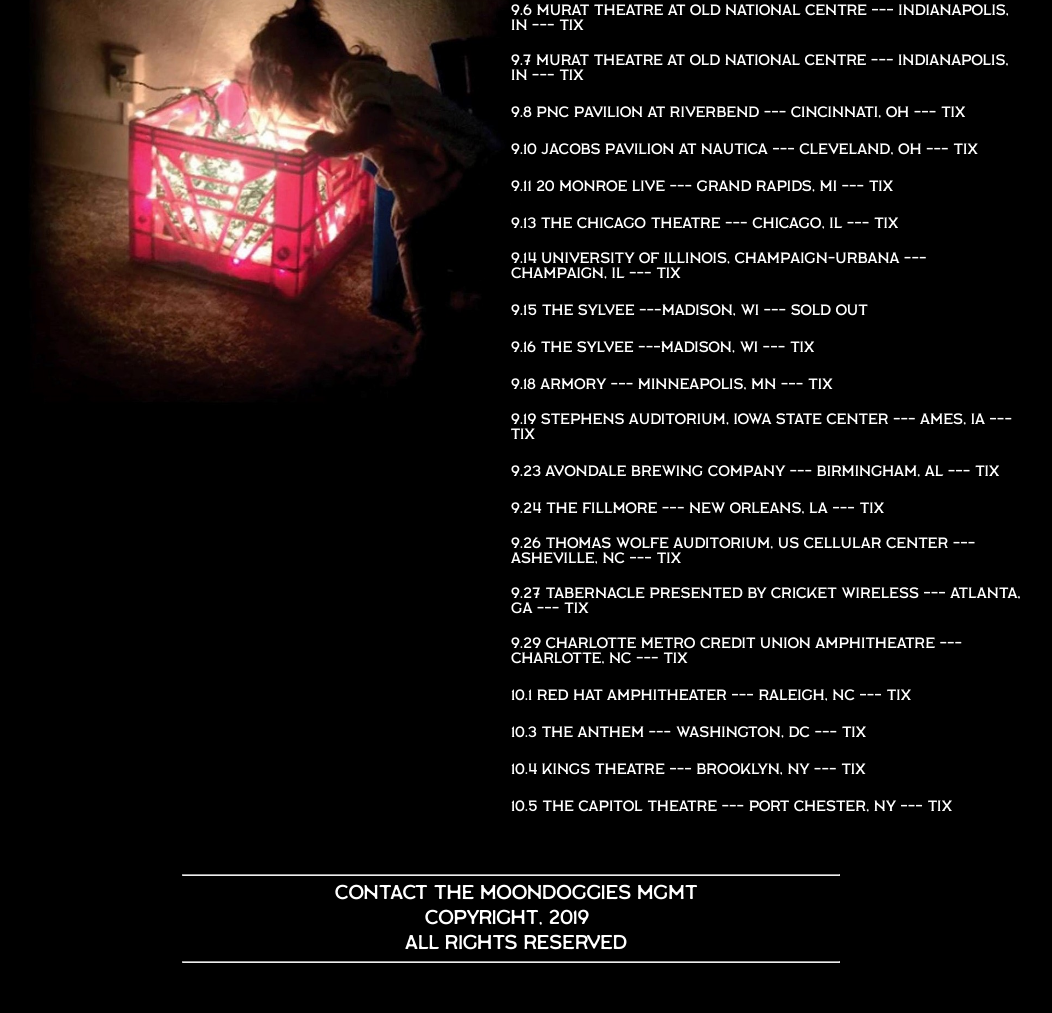
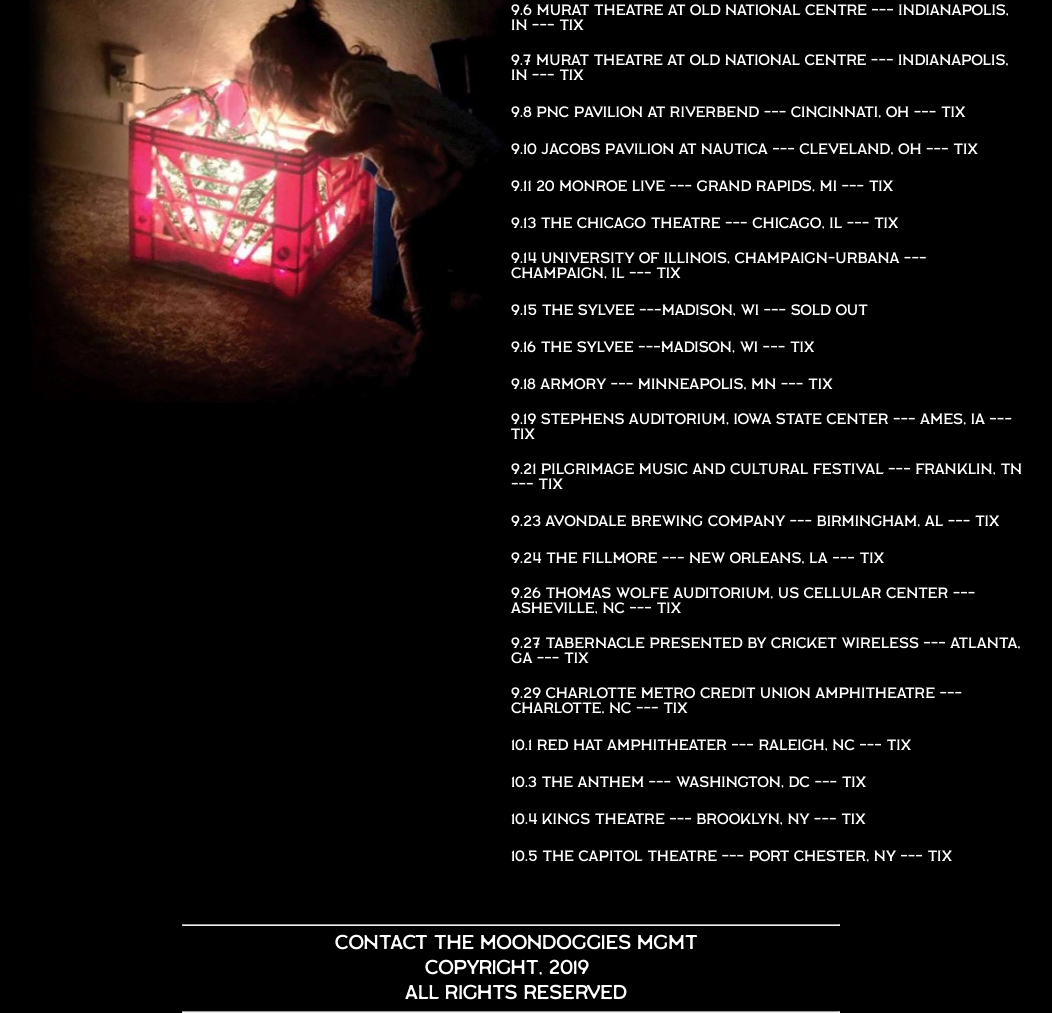
Before and after one commit to moorphy/mdogg, a plain HTML site: page index.html in a window 1280 px wide. Shown: the part 514-1527 px from the top of the page, without its empty margins (129-1181 px from the left). Before the commit the page ends 1477 px from the top, so only its background shows below. Drawn offline with Linux system fonts and the light colour scheme.

Commit message:
Updates Tour Dates

```diff
--- a/index.html
+++ b/index.html
@@ -52,6 +52,7 @@
 	<a href="https://www1.ticketmaster.com/the-head-and-the-heart-living-mirage-tour/event/07005674F2AA92B4"><li>9.16 THE SYLVEE ---Madison, WI --- TIX</li></a>
 	<a href="https://www1.ticketmaster.com/event/06005675BEE97C83"><li>9.18 ARMORY --- Minneapolis, MN --- TIX</li></a>
 	<a href="https://www1.ticketmaster.com/event/06005674D4D59CCA"><li>9.19 STEPHENS AUDITORIUM, IOWA STATE CENTER --- Ames, IA --- TIX</li></a>
+	<a href="https://www1.ticketmaster.com/event/06005674D4D59CCA"><li>9.21 PILGRIMAGE MUSIC AND CULTURAL FESTIVAL --- Franklin, TN --- TIX</li></a>
 	<a href="https://www1.ticketmaster.com/event/06005675BEE97C83"><li>9.23 AVONDALE BREWING COMPANY --- Birmingham, AL --- TIX</li></a>
 	<a href="https://concerts1.livenation.com/event/1B00569283321FCD"><li>9.24 THE FILLMORE --- New Orleans, LA --- TIX</li></a>
 	<a href="https://www1.ticketmaster.com/event/2D005675F84A85E1"><li>9.26 THOMAS WOLFE AUDITORIUM, US CELLULAR CENTER ---Asheville, NC --- TIX</li></a>
```
